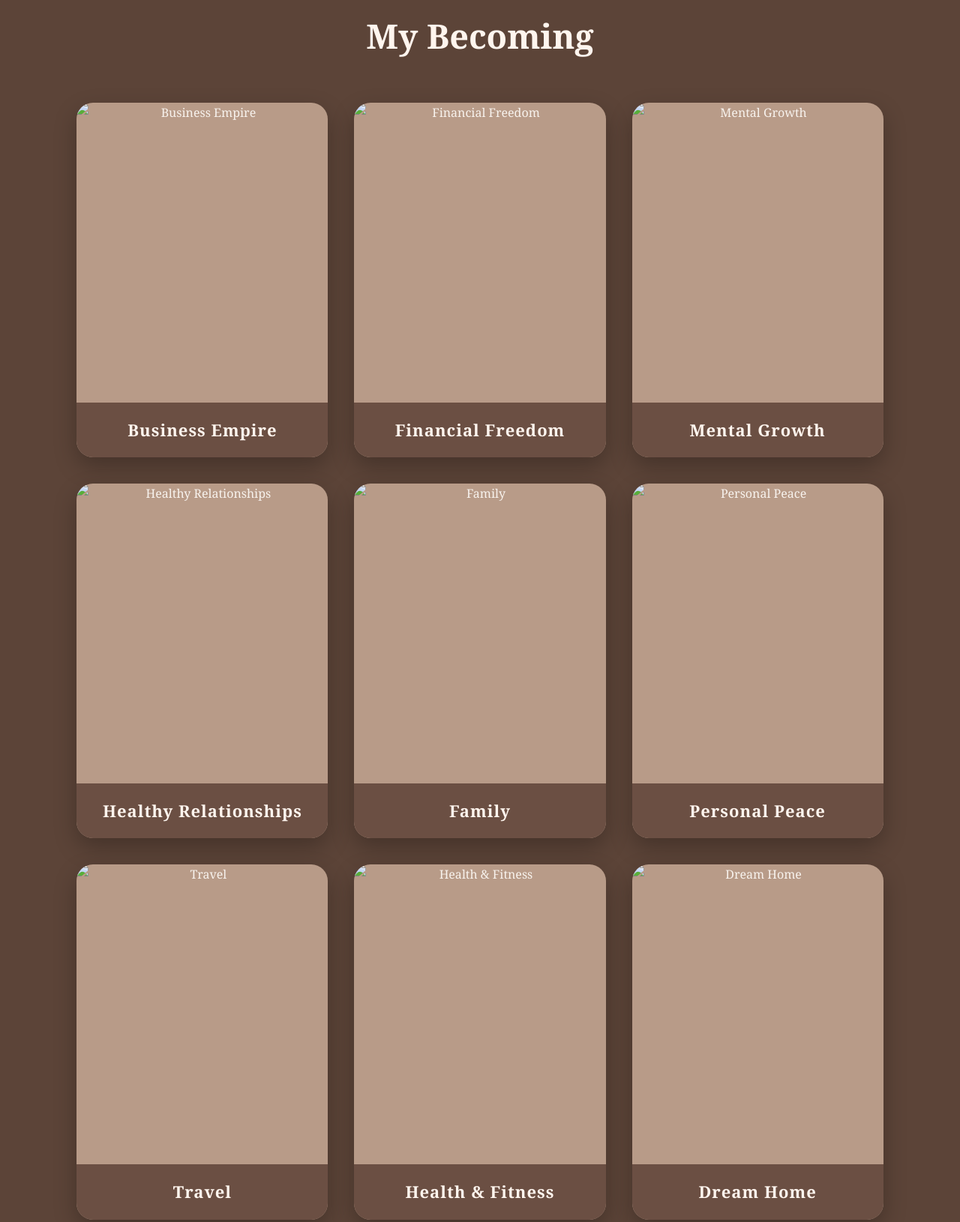
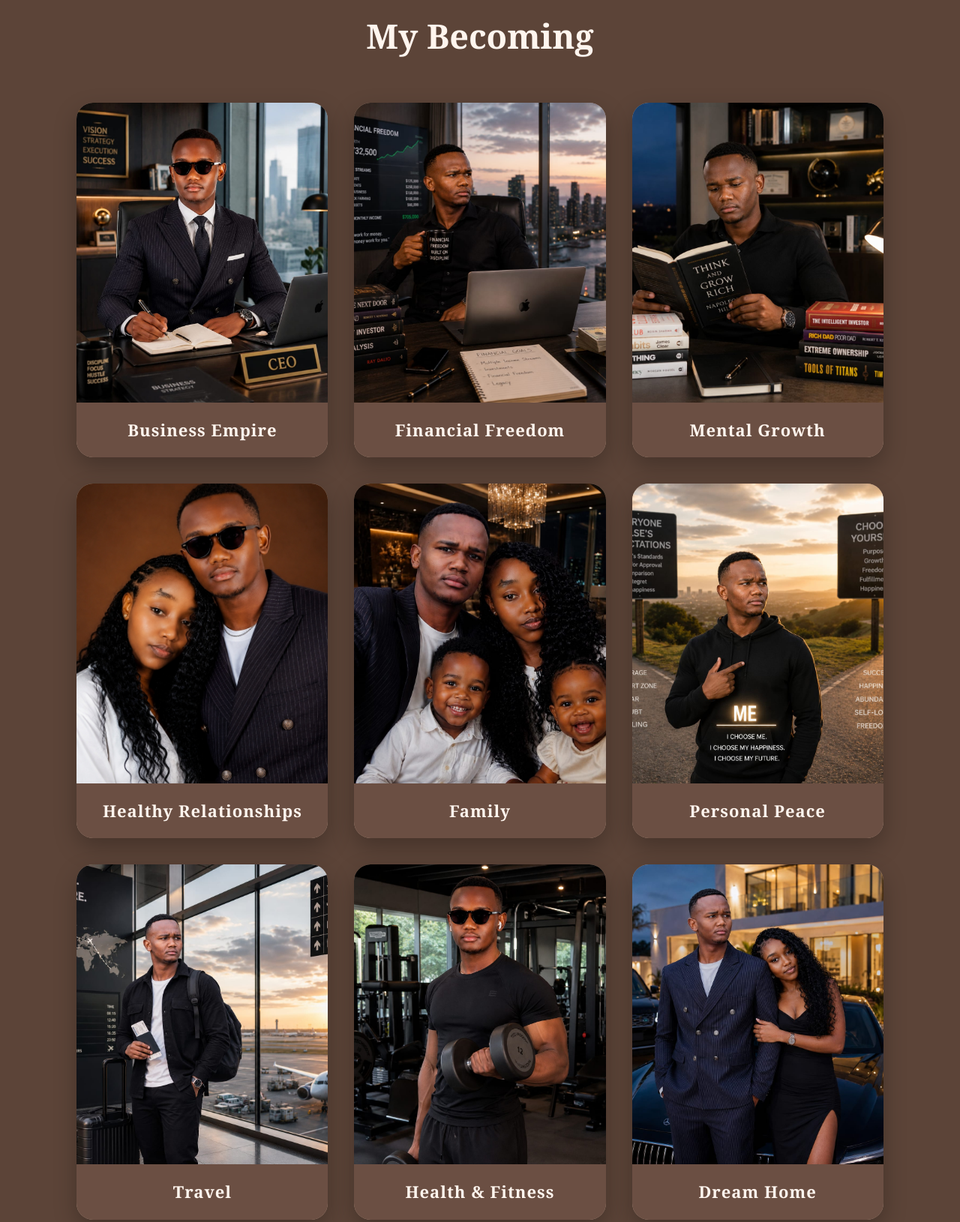
Before and after one commit to sokoyianesther-crypto/sanare, a plain HTML site: page index.html in a window 1280 px wide. Shown: the part 880-2510 px from the top of the page at 75% size. Drawn offline with Linux system fonts and the light colour scheme.

Commit message:
Add files via upload

```diff
--- a/index.html
+++ b/index.html
@@ -66,61 +66,61 @@
         <div class="gallery">
 
             <div class="card">
-                <img src="images/business.jpg.jpeg" alt="Business Empire">
+                <img src="business.jpg.jpeg" alt="Business Empire">
                 <h3>Business Empire</h3>
             </div>
 
             <div class="card">
-                <img src="images/financial freedom.jpg.jpeg" alt="Financial Freedom">
+                <img src="financial freedom.jpg.jpeg" alt="Financial Freedom">
                 <h3>Financial Freedom</h3>
             </div>
 
             <div class="card">
-                <img src="images/mental growth.jpg.jpeg" alt="Mental Growth">
+                <img src="mental growth.jpg.jpeg" alt="Mental Growth">
                 <h3>Mental Growth</h3>
             </div>
 
             <div class="card">
-                <img src="images/relationship.jpg.jpeg" alt="Healthy Relationships">
+                <img src="relationship.jpg.jpeg" alt="Healthy Relationships">
                 <h3>Healthy Relationships</h3>
             </div>
 
             <div class="card">
-                <img src="images/family.jpg.jpeg" alt="Family">
+                <img src="family.jpg.jpeg" alt="Family">
                 <h3>Family</h3>
             </div>
 
             <div class="card">
-                <img src="images/peace .jpg.jpeg" alt="Personal Peace">
+                <img src="peace .jpg.jpeg" alt="Personal Peace">
                 <h3>Personal Peace</h3>
             </div>
             <div class="card">
-                <img src="images/travel.jpg.jpeg" alt="Travel">
+                <img src="travel.jpg.jpeg"alt="Travel">
                 <h3>Travel</h3>
             </div>
 
             <div class="card">
-                <img src="images/fitness.jpg.jpeg" alt="Health & Fitness">
+                <img src="fitness.jpg.jpeg" alt="Health & Fitness">
                 <h3>Health & Fitness</h3>
             </div>
 
             <div class="card">
-                <img src="images/home.jpg.jpeg" alt="Dream Home">
+                <img src="home.jpg.jpeg" alt="Dream Home">
                 <h3>Dream Home</h3>
             </div>
 
             <div class="card">
-                <img src="images/spiritual.jpg.jpeg" alt="Spiritual Growth">
+                <img src="spiritual.jpg.jpeg" alt="Spiritual Growth">
                 <h3>Spiritual Growth</h3>
             </div>
 
             <div class="card">
-                <img src="images/vacation.jpg.jpeg" alt="Vacation">
+                <img src="vacation.jpg.jpeg" alt="Vacation">
                 <h3>Vacation</h3>
             </div>
 
             <div class="card">
-                <img src="images/trading.jpg.jpeg" alt="Trading">
+                <img src="trading.jpg.jpeg" alt="Trading">
                 <h3>Trading</h3>
             </div>
 
```
